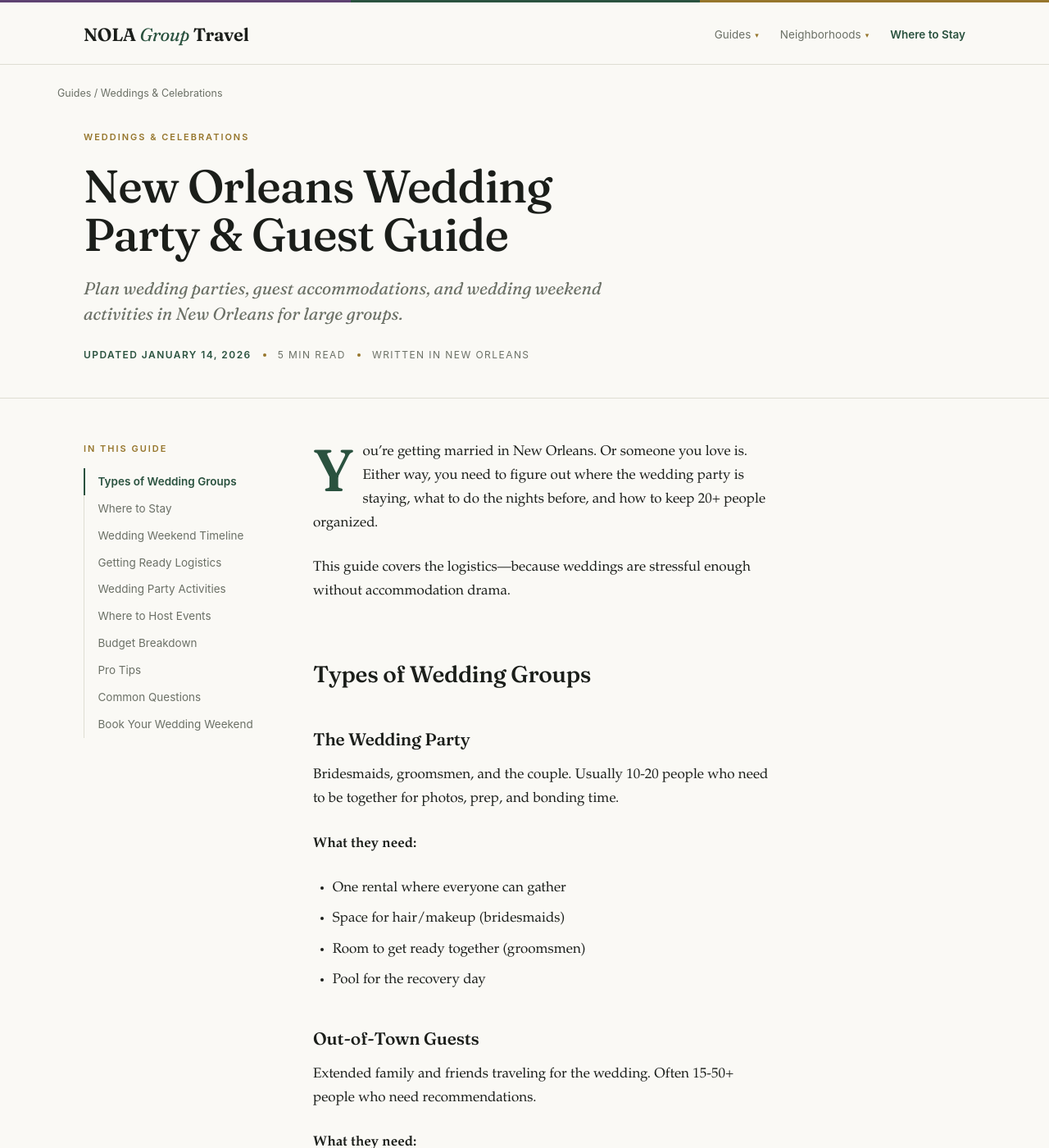
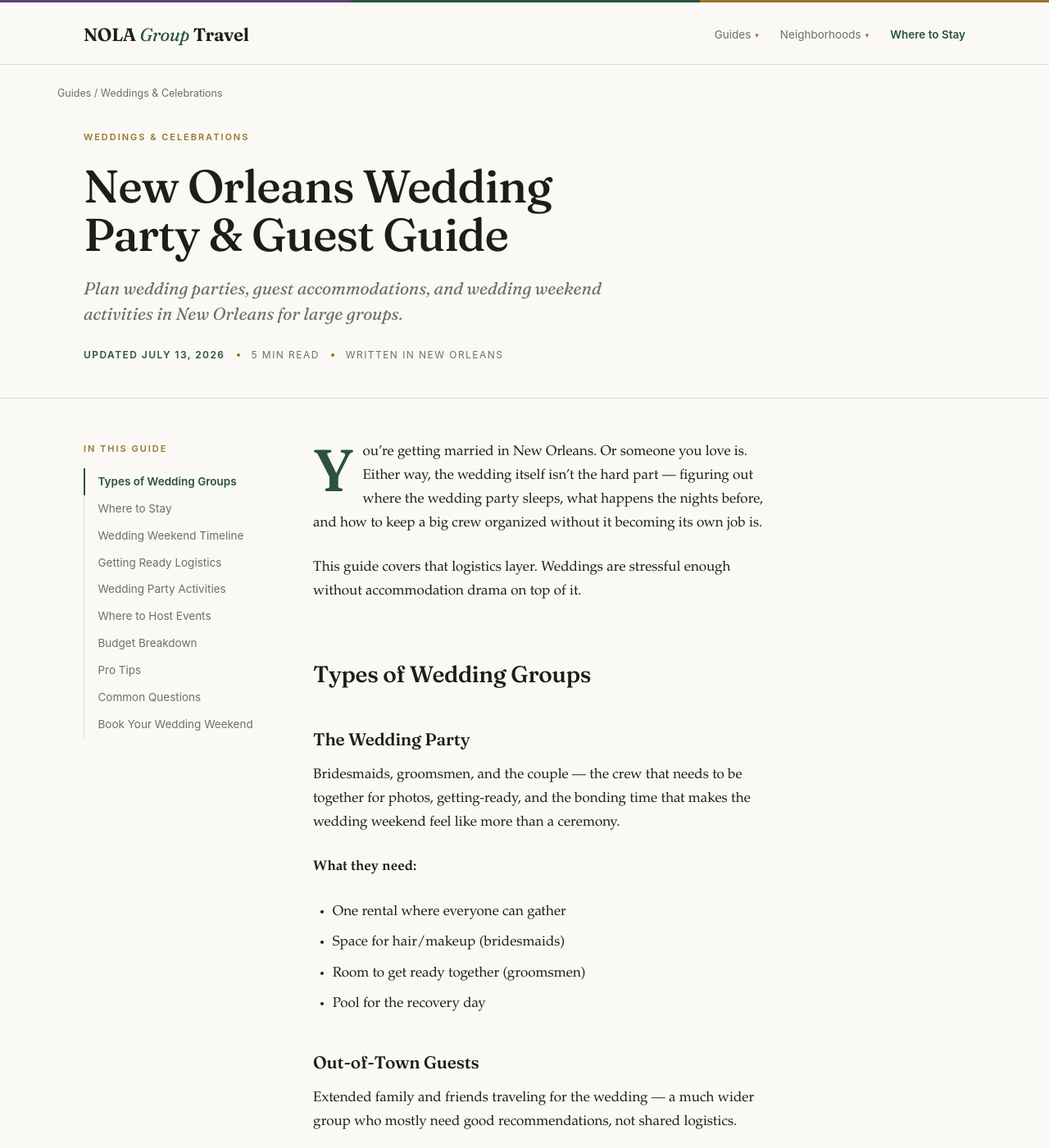
Before and after one commit to sjworth-dev/nola-group-travel, a Jekyll site: the page built from _guides/wedding-party.md, in a window 1280 px wide and 1400 px high. Shown: the whole window at 82% size. Built offline with Jekyll 4.4.1, drawn with Linux system fonts in a browser that asks for light colours; some of the changed text lies outside the part shown.

Commit message:
expand: _guides/wedding-party.md — refresh oldest guide in _guides/
Fixed the peak-wedding-season claim (was "March-May, October-November")
to match the site's New Orleans seasonality ground truth (October, and
February-May). Replaced clinical group-size ranges in the intro
sections with natural phrasing per voice rules. Bumped date.

```diff
--- a/_guides/wedding-party.md
+++ b/_guides/wedding-party.md
@@ -4,18 +4,18 @@ description: "Plan wedding parties, guest accommodations, and wedding weekend ac
 category: "Weddings & Celebrations"
 card_title: "Wedding Parties"
 card_description: "Bridesmaids, groomsmen, and out-of-town guests. One place for the whole wedding crew."
-date: 2026-01-14
+date: 2026-07-13
 ---
 
-You're getting married in New Orleans. Or someone you love is. Either way, you need to figure out where the wedding party is staying, what to do the nights before, and how to keep 20+ people organized.
+You're getting married in New Orleans. Or someone you love is. Either way, the wedding itself isn't the hard part — figuring out where the wedding party sleeps, what happens the nights before, and how to keep a big crew organized without it becoming its own job is.
 
-This guide covers the logistics—because weddings are stressful enough without accommodation drama.
+This guide covers that logistics layer. Weddings are stressful enough without accommodation drama on top of it.
 
 ## Types of Wedding Groups
 
 ### The Wedding Party
 
-Bridesmaids, groomsmen, and the couple. Usually 10-20 people who need to be together for photos, prep, and bonding time.
+Bridesmaids, groomsmen, and the couple — the crew that needs to be together for photos, getting-ready, and the bonding time that makes the wedding weekend feel like more than a ceremony.
 
 **What they need:**
 - One rental where everyone can gather
@@ -25,7 +25,7 @@ Bridesmaids, groomsmen, and the couple. Usually 10-20 people who need to be toge
 
 ### Out-of-Town Guests
 
-Extended family and friends traveling for the wedding. Often 15-50+ people who need recommendations.
+Extended family and friends traveling for the wedding — a much wider group who mostly need good recommendations, not shared logistics.
 
 **What they need:**
 - Hotel block or rental suggestions
@@ -248,7 +248,7 @@ The [restaurant guide](/guides/restaurant-guide/) covers how to book these for l
 
 ### 1. Book the rental before the venue
 
-Large group rentals book fast, especially for peak wedding season (March-May, October-November).
+Large group rentals book fast, especially in New Orleans' true peak stretch: October, and February through May (Mardi Gras through Jazz Fest). Weddings scheduled in that window need to move on the rental before the venue, not after.
 
 ### 2. One person coordinates
 
```
Also changed, not shown: ROADMAP-ARCHIVE.md (+1 -0 lines).
